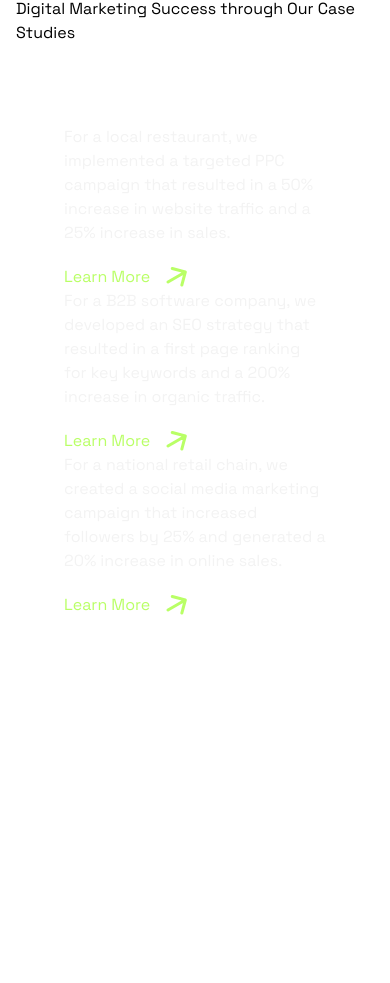
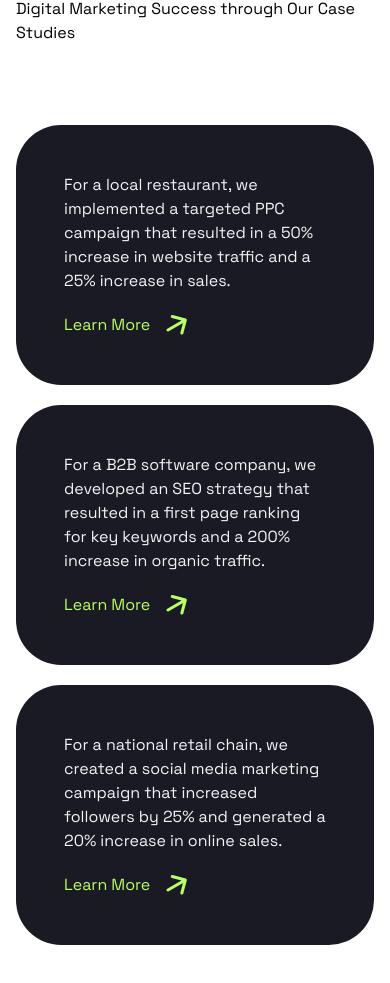
Before and after one commit to BCupen/positivus-website, a React (Vite) app: page / in a window 390 px wide. Shown: the part 3875-4858 px from the top of the page. Before the commit the page ends 4532 px from the top, so only its background shows below. Built offline with nearby package versions, Linux system fonts and the light colour scheme.

Commit message:
style: case studies mobile design

```diff
--- a/src/components/CaseStudies.tsx
+++ b/src/components/CaseStudies.tsx
@@ -16,8 +16,8 @@
                 </p>
             </div>
 
-            <div className="lg:bg-dark rounded-card flex flex-col bg-transparent lg:flex-row lg:py-12">
-                <div className="text-light flex flex-col justify-between gap-5 px-12">
+            <div className="lg:bg-dark rounded-card flex flex-col bg-transparent max-lg:gap-5 lg:flex-row lg:py-12">
+                <div className="text-light bg-dark rounded-card flex flex-col justify-between gap-5 px-12 max-lg:py-12 lg:rounded-none">
                     <p>
                         For a local restaurant, we implemented a
                         targeted PPC campaign that resulted in a 50%
@@ -29,7 +29,7 @@
                         <Link />
                     </button>
                 </div>
-                <div className="text-light lg:border-light flex flex-col justify-between gap-5 px-12 lg:border-x-2">
+                <div className="text-light lg:border-light bg-dark rounded-card flex flex-col justify-between gap-5 px-12 max-lg:py-12 lg:rounded-none lg:border-x-2">
                     <p>
                         For a B2B software company, we developed an
                         SEO strategy that resulted in a first page
@@ -41,7 +41,7 @@
                         <Link />
                     </button>
                 </div>
-                <div className="text-light flex flex-col justify-between gap-5 px-12">
+                <div className="text-light bg-dark rounded-card flex flex-col justify-between gap-5 px-12 max-lg:py-12 lg:rounded-none">
                     <p>
                         For a national retail chain, we created a
                         social media marketing campaign that increased
```
